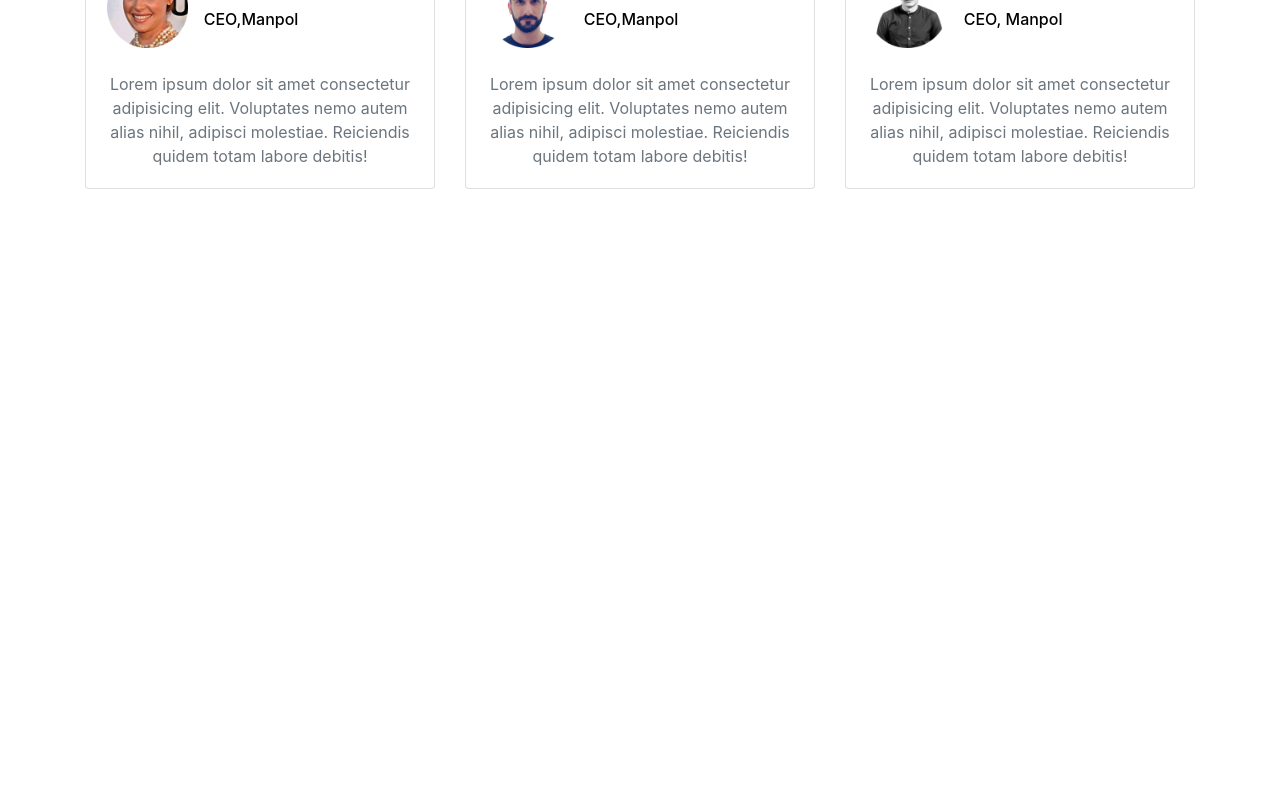
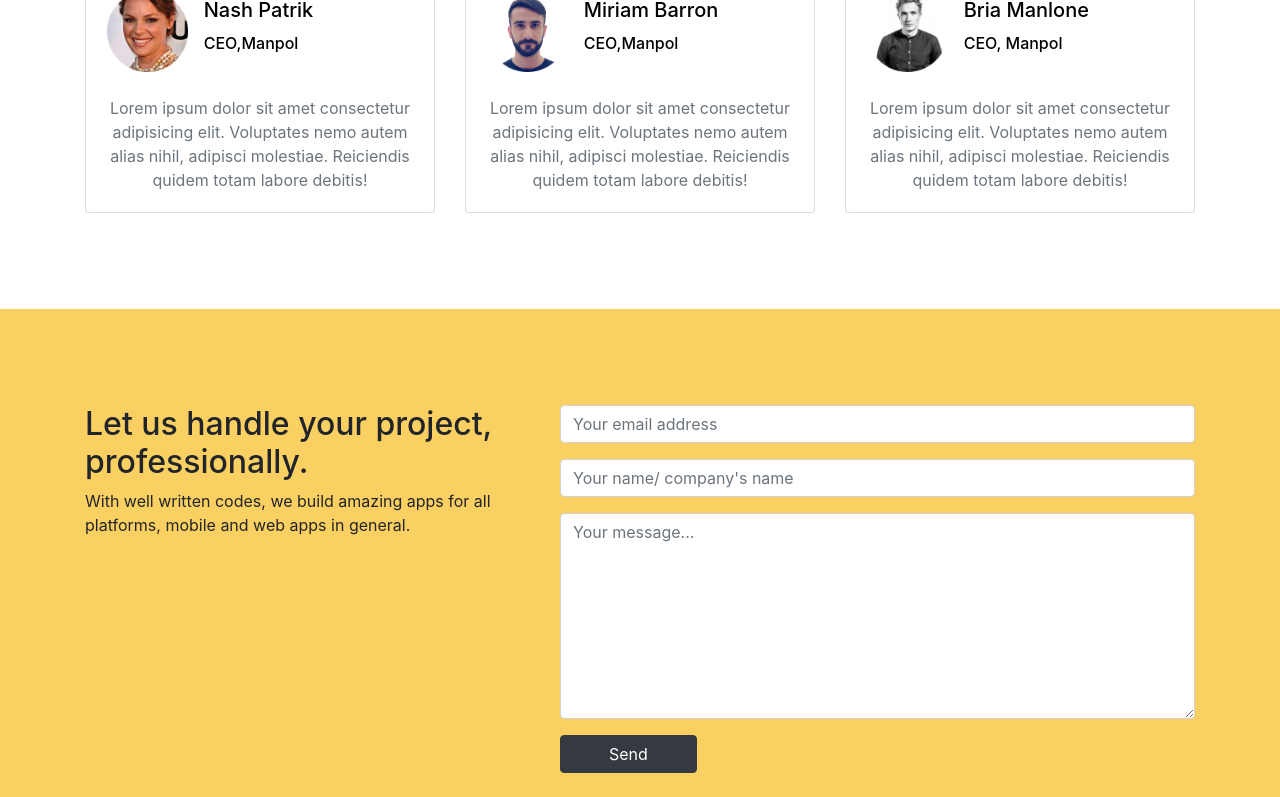
Before and after one commit to joy012/creative-agency-client, a React (Create React App) app: page / in a window 1280 px wide. Shown: the part 2000-2797 px from the top of the page. Before the commit the page ends 2285 px from the top, so only its background shows below. Built offline with nearby package versions, Linux system fonts and the light colour scheme.

Commit message:
home page finished

```diff
--- a/src/Pages/Home/ClientsFeedback/ClientsFeedback.js
+++ b/src/Pages/Home/ClientsFeedback/ClientsFeedback.js
@@ -36,10 +36,10 @@ const ClientsFeedback = () => {
                                 <div className="card h-100">
                                     <div className="card-body text-center">
                                         <div className="row">
-                                            <div className='col-sm-4 align-self-center px-3'>
-                                                <img className="w-100 my-4" src={review.img} alt="error" />
+                                            <div className='col-4 align-self-center px-3'>
+                                                <img className="img-fluid img my-4" src={review.img} alt="error" />
                                             </div>
-                                            <div className="col-sm-7 align-self-center text-left px-0">
+                                            <div className="col-7 align-self-center px-0 text-left">
                                                 <h5 className="card-title">{review.name}</h5>
                                                 <h6 className="card-title">{review.company}</h6>
                                             </div>
--- /dev/null
+++ b/src/Pages/Home/Contact/Contact.js
@@ -0,0 +1,24 @@
+import React from 'react';
+import ContactForm from '../ContactForm/ContactForm';
+import Footer from '../Footer/Footer';
+
+const Contact = () => {
+    return (
+        <div style={{ backgroundColor: '#FBD062' }} className='p-5'>
+            <div className="container py-5">
+                <div className="row justify-content-center">
+                    <div className="col-md-5">
+                        <h2>Let us handle your project, professionally.</h2>
+                        <p>With well written codes, we build amazing apps for all platforms, mobile and web apps in general.</p>
+                    </div>
+                    <div className="col-md-7">
+                        <ContactForm />
+                    </div>
+                </div>
+            </div>
+            <Footer/>
+        </div>
+    );
+};
+
+export default Contact;
--- /dev/null
+++ b/src/Pages/Home/ContactForm/ContactForm.js
@@ -0,0 +1,20 @@
+import React from 'react';
+
+const ContactForm = () => {
+    return (
+        <form>
+            <div class="form-group">
+                <input type="password" class="form-control" id="inputPassword" placeholder="Your email address" />
+            </div>
+            <div class="form-group">
+                <input type="password" class="form-control" id="inputPassword" placeholder="Your name/ company's name" />
+            </div>
+            <div class="form-group">
+                <textarea class="form-control" id="exampleFormControlTextarea1" rows="8" placeholder="Your message..."></textarea>
+            </div>
+            <input className='btn btn-dark px-5' type="submit" value="Send" />
+        </form>
+    );
+};
+
+export default ContactForm;
--- /dev/null
+++ b/src/Pages/Home/Footer/Footer.js
@@ -0,0 +1,13 @@
+import React from 'react';
+
+const Footer = () => {
+    return (
+        <div>
+            <footer className="text-center">
+                <small>&copy; The Web Guy, {new Date().getFullYear()}. All right reserved</small>
+            </footer>
+        </div>
+    );
+};
+
+export default Footer;
--- a/src/Pages/Home/Home/Home.js
+++ b/src/Pages/Home/Home/Home.js
@@ -2,6 +2,7 @@ import React from 'react';
 import Carousel from '../Carousel/Carousel';
 import Clients from '../Clients/Clients';
 import ClientsFeedback from '../ClientsFeedback/ClientsFeedback';
+import Contact from '../Contact/Contact';
 import Header from '../Header/Header';
 import Services from '../Services/Services';
 
@@ -13,6 +14,7 @@ const Home = () => {
             <Services/>
             <Carousel/>
             <ClientsFeedback/>
+            <Contact/>
         </div>
     );
 };
--- a/src/Pages/Home/ServiceCard/ServiceCard.js
+++ b/src/Pages/Home/ServiceCard/ServiceCard.js
@@ -5,7 +5,7 @@ import './ServiceCard.css';
 
 const ServiceCard = ({ service }) => {
     return (
-        <div className="col-md-4">
+        <div className="col-md-4 mt-4">
             <Link to='/getService' style={{textDecoration: 'none', color: 'black'}}>
                 <div className="service-card card h-100">
                     <div className="card-body text-center">
```
